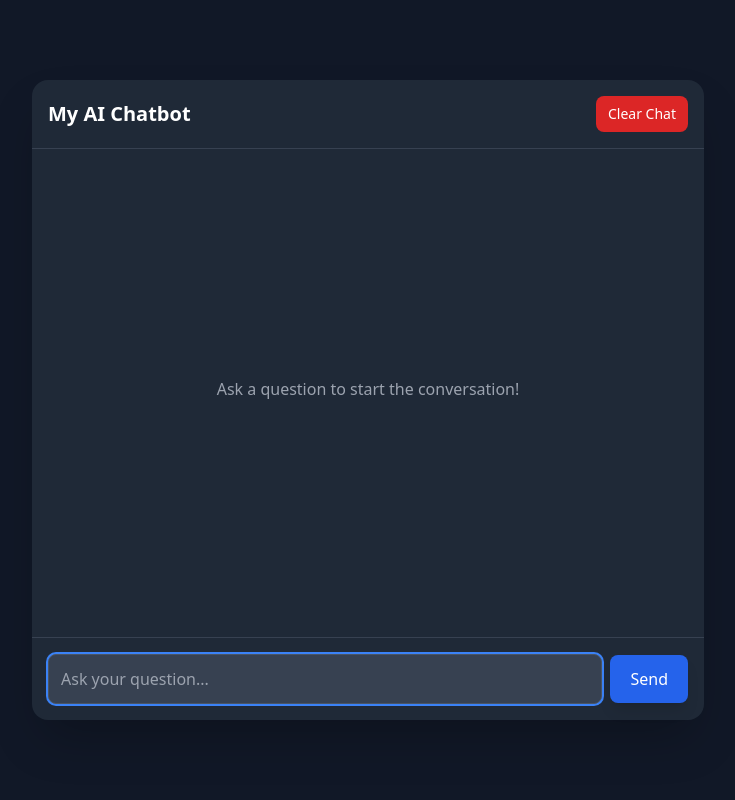
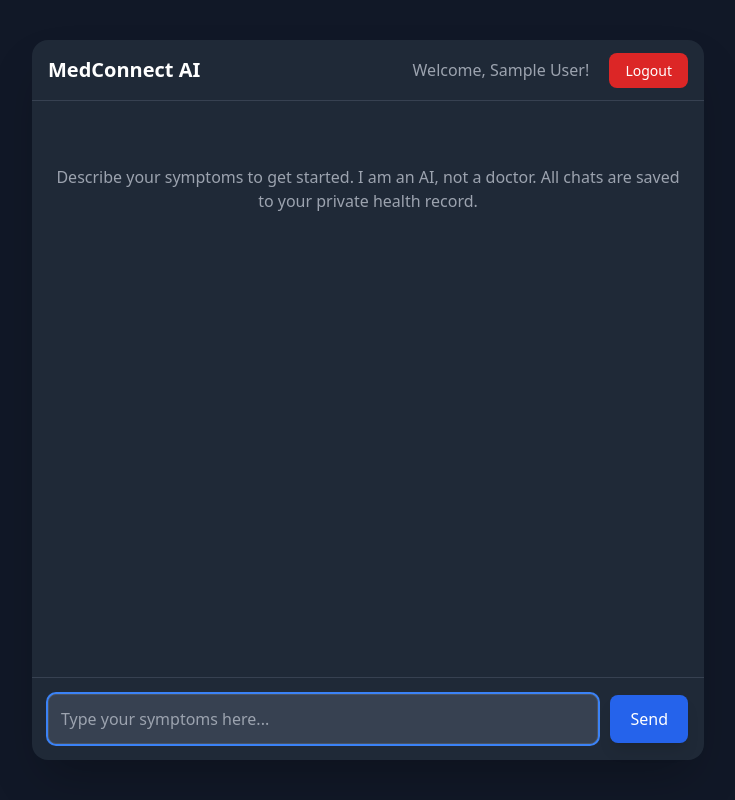
Before and after one commit to Sujal0910/MedConnect_AI_Symptom_Checker, a Flask app: template templates/index.html in a window 1280 px wide. Shown: the whole page, without its empty margins (272-1007 px from the left). Run offline with Flask 3, Linux system fonts and the light colour scheme; the template is opened without the code that fills it, so the values that code supplies are empty; the visitor is signed in with stand-in values (Sample User, id 1); some libraries are stand-ins or nearby versions.

Commit message:
Add user authentication and database support

```diff
--- a/app.py
+++ b/app.py
@@ -1,103 +1,201 @@
 import os
-from flask import Flask, render_template, request, session, redirect, url_for
+from dotenv import load_dotenv
+from flask import Flask, render_template, request, jsonify, redirect, url_for, flash, session
+from flask_sqlalchemy import SQLAlchemy
+from flask_login import LoginManager, UserMixin, login_user, login_required, logout_user, current_user
+from flask_bcrypt import Bcrypt
 from openai import OpenAI
-from dotenv import load_dotenv
+import click
 
+# --- App Initialization ---
 load_dotenv()
-
 app = Flask(__name__)
 
-app.secret_key = os.environ.get("FLASK_SECRET_KEY", "a_very_insecure_default_key_fallback")
+# --- Configuration ---
+app.config['SECRET_KEY'] = os.environ.get('FLASK_SECRET_KEY', 'a_very_strong_default_secret_key_123')
+app.config['SQLALCHEMY_DATABASE_URI'] = 'sqlite:///medconnect.db'
+OPENROUTER_API_KEY = os.environ.get("OPENROUTER_API_KEY")
+MODEL_NAME = "openrouter/andromeda-alpha" # Or any other model
 
-client = None
-OPENROUTER_API_KEY = os.environ.get("OPENROUTER_API_KEY")
+# --- Extensions ---
+db = SQLAlchemy(app)
+bcrypt = Bcrypt(app)
+login_manager = LoginManager(app)
+login_manager.login_view = 'login'
+login_manager.login_message_category = 'danger' # For styling flash messages
 
-if OPENROUTER_API_KEY:
+# --- Database Models ---
+
+class User(db.Model, UserMixin):
+    id = db.Column(db.Integer, primary_key=True)
+    name = db.Column(db.String(150), nullable=False) # FIXED: Was 'username'
+    email = db.Column(db.String(150), unique=True, nullable=False)
+    password_hash = db.Column(db.String(150), nullable=False)
+    chats = db.relationship('ChatHistory', backref='author', lazy=True)
+
+class ChatHistory(db.Model):
+    id = db.Column(db.Integer, primary_key=True)
+    role = db.Column(db.String(10), nullable=False) # 'user' or 'assistant'
+    content = db.Column(db.Text, nullable=False)
+    user_id = db.Column(db.Integer, db.ForeignKey('user.id'), nullable=False)
+
+# --- Flask-Login User Loader ---
+@login_manager.user_loader
+def load_user(user_id):
+    return User.query.get(int(user_id))
+
+# --- Database Initialization Command ---
+@app.cli.command('init-db')
+def init_db_command():
+    """Clears existing data and creates new tables."""
+    with app.app_context():
+        db.drop_all()
+        db.create_all()
+        click.echo('Initialized the database.')
+
+# --- AI Chat Function ---
+def get_openrouter_response(chat_history):
     try:
         client = OpenAI(
             base_url="https://openrouter.ai/api/v1",
             api_key=OPENROUTER_API_KEY,
         )
+
+        system_prompt = {
+            'role': 'system',
+            'content': (
+                "You are 'MedConnect AI', a helpful symptom checker. "
+                "Your goal is to provide preliminary information based on user-described symptoms. "
+                "You must be caring, clear, and safe. "
+                "IMPORTANT: You are an AI, not a doctor. You MUST end every single response with a clear disclaimer "
+                "advising the user to consult a qualified medical professional for a real diagnosis."
+            )
+        }
+
+        messages_to_send = [system_prompt] + chat_history
+
+        response = client.chat.completions.create(
+            model=MODEL_NAME,
+            messages=messages_to_send,
+            max_tokens=1024,
+        )
+
+        if response.choices and response.choices[0].message.content:
+            return response.choices[0].message.content.strip()
+        else:
+            return "Sorry, I couldn't get a response. Please try again."
+
     except Exception as e:
-        print(f"Error initializing OpenRouter client: {e}")
-        client = None
+        print(f"An error occurred while contacting OpenRouter: {e}")
+        return "Sorry, I'm having trouble connecting to my brain right now. Please try again later."
 
-@app.route('/', methods=['GET', 'POST'])
+# --- Main Routes ---
+
+@app.route('/')
+@login_required
 def index():
-    if 'chat_history' not in session:
-        session['chat_history'] = []
+    # Main chat page
+    return render_template('index.html')
+
+# --- Authentication Routes ---
+
+@app.route('/signup', methods=['GET', 'POST'])
+def signup():
+    if current_user.is_authenticated:
+        return redirect(url_for('index'))
 
     if request.method == 'POST':
-        if request.form.get('action') == 'clear':
-            session['chat_history'] = []
-            session.modified = True
-            return redirect(url_for('index'))
+        name = request.form.get('name')
+        email = request.form.get('email')
+        password = request.form.get('password')
 
-        question = request.form['question']
+        # Check if user already exists
+        existing_user = User.query.filter_by(email=email).first()
+        if existing_user:
+            flash('An account with this email already exists. Please login.', 'danger')
+            return redirect(url_for('login')) # FIXED: This line had the wrong indentation
 
-        if not question:
-            return redirect(url_for('index'))
-
-        if not client:
-             answer = "OpenRouter client is not initialized. Please check your API key in the .env file."
-             session['chat_history'].append({"role": "user", "content": question})
-             session['chat_history'].append({"role": "assistant", "content": answer})
-             session.modified = True
-             return redirect(url_for('index'))
+        # Create new user
+        new_user = User(
+            email=email,
+            name=name, # FIXED: Was 'username=name'
+            password_hash=bcrypt.generate_password_hash(password).decode('utf-8')
+        )
 
         try:
-            answer = get_openrouter_response(session['chat_history'], question, request.base_url)
+            db.session.add(new_user)
+            db.session.commit()
+            flash('Account created successfully! Please login.', 'success')
+            return redirect(url_for('login'))
+        except Exception as e:
+            db.session.rollback()
+            flash(f'Error creating account: {e}', 'danger')
+            return render_template('signup.html')
 
-            session['chat_history'].append({"role": "user", "content": question})
-            session['chat_history'].append({"role": "assistant", "content": answer})
-            session.modified = True
+    return render_template('signup.html')
 
-        except Exception as e:
-            print(f"Error calling OpenRouter: {e}")
-            error_message = f"An error occurred while contacting OpenRouter: {e}"
-            session['chat_history'].append({"role": "user", "content": question})
-            session['chat_history'].append({"role": "assistant", "content": error_message})
-            session.modified = True
 
+@app.route('/login', methods=['GET', 'POST'])
+def login():
+    if current_user.is_authenticated:
         return redirect(url_for('index'))
 
-    return render_template('index.html', chat_history=session['chat_history'])
+    if request.method == 'POST':
+        email = request.form.get('email')
+        password = request.form.get('password')
+        user = User.query.filter_by(email=email).first()
 
-def get_openrouter_response(past_messages_list, new_prompt, site_url):
-    if not client:
-        raise Exception("OpenRouter client is not initialized.")
+        if user and bcrypt.check_password_hash(user.password_hash, password):
+            login_user(user, remember=True)
+            next_page = request.args.get('next')
+            return redirect(next_page or url_for('index'))
+        else:
+            flash('Login unsuccessful. Please check email and password.', 'danger')
 
-    print(f"Sending prompt to OpenRouter: {new_prompt[:50]}...")
+    return render_template('login.html')
 
-    MODEL_NAME = "openrouter/andromeda-alpha"
+@app.route('/logout')
+@login_required
+def logout():
+    logout_user()
+    flash('You have been logged out.', 'success')
+    return redirect(url_for('login'))
 
-    headers = {
-        "HTTP-Referer": site_url,
-    }
+# --- Chat API Routes ---
 
-    messages = [{"role": "system", "content": "You are a helpful assistant."}]
+@app.route('/api/get_history')
+@login_required
+def get_history():
+    history = ChatHistory.query.filter_by(user_id=current_user.id).all()
+    history_list = [{'role': chat.role, 'content': chat.content} for chat in history]
+    return jsonify(history_list)
 
-    for message in past_messages_list:
-        messages.append(message)
+@app.route('/api/ask', methods=['POST'])
+@login_required
+def ask():
+    data = request.json
+    user_message = data.get('message')
 
-    messages.append({"role": "user", "content": new_prompt})
+    if not user_message:
+        return jsonify({'error': 'No message provided'}), 400
 
-    response = client.chat.completions.create(
-        model=MODEL_NAME,
-        messages=messages,
-        max_tokens=250,
-        temperature=0.7,
-        n=1,
-        stop=None,
-        extra_headers=headers
-    )
+    # Add user message to DB
+    db.session.add(ChatHistory(role='user', content=user_message, user_id=current_user.id))
+    db.session.commit()
 
-    print("... Received response from OpenRouter.")
+    # Get full chat history for context
+    history = ChatHistory.query.filter_by(user_id=current_user.id).all()
+    history_list = [{'role': chat.role, 'content': chat.content} for chat in history]
 
-    if response.choices and len(response.choices) > 0:
-        return response.choices[0].message.content.strip()
-    else:
-        return "Sorry, I couldn't get a response."
+    # Get AI response
+    ai_answer = get_openrouter_response(history_list)
 
+    # Add AI response to DB
+    db.session.add(ChatHistory(role='assistant', content=ai_answer, user_id=current_user.id))
+    db.session.commit()
+
+    return jsonify({'answer': ai_answer})
+
+# --- Main execution ---
 if __name__ == '__main__':
     app.run(debug=True)
--- /dev/null
+++ b/templates/base.html
@@ -0,0 +1,41 @@
+<!DOCTYPE html>
+<html lang="en" class="h-full">
+<head>
+    <meta charset="UTF-8">
+    <meta name="viewport" content="width=device-width, initial-scale=1.0">
+    <!-- Use title block for individual page titles -->
+    <title>{% block title %}MedConnect AI{% endblock %}</title>
+    <script src="https://cdn.tailwindcss.com"></script>
+    <!-- Extra head content can be added here -->
+    {% block head %}{% endblock %}
+</head>
+<body class="bg-gray-900 text-white font-sans h-full flex flex-col items-center justify-center p-4">
+
+    <!-- Flash Messages -->
+    {% with messages = get_flashed_messages(with_categories=true) %}
+        {% if messages %}
+            <div class="absolute top-5 z-50 w-full max-w-2xl px-4">
+                {% for category, message in messages %}
+                    <div class="p-4 rounded-lg mb-2
+                        {% if category == 'success' %} bg-green-600
+                        {% elif category == 'danger' %} bg-red-600
+                        {% elif category == 'info' %} bg-blue-600
+                        {% else %} bg-gray-600
+                        {% endif %}
+                        text-white shadow-lg">
+                        {{ message }}
+                    </div>
+                {% endfor %}
+            </div>
+        {% endif %}
+    {% endwith %}
+
+    <!-- Main content block -->
+    <div class="bg-gray-800 rounded-2xl shadow-2xl w-full max-w-2xl h-full max-h-[90vh] flex flex-col">
+        {% block content %}{% endblock %}
+    </div>
+
+    <!-- Scripts block -->
+    {% block scripts %}{% endblock %}
+</body>
+</html>
--- a/templates/index.html
+++ b/templates/index.html
@@ -1,106 +1,171 @@
-<!DOCTYPE html>
-<html lang="en" class="h-full">
-<head>
-    <meta charset="UTF-8">
-    <meta name="viewport" content="width=device-width, initial-scale=1.0">
-    <title>Flask Chatbot</title>
-    <!-- Load Tailwind CSS -->
-    <script src="https://cdn.tailwindcss.com"></script>
+{% extends "base.html" %}
+
+{% block title %}Chat - MedConnect AI{% endblock %}
+
+{% block head %}
 <style>
-        /* Simple scrollbar styling for webkit browsers */
-        .chat-container::-webkit-scrollbar {
+    /* Custom scrollbar for chat history */
+    #chat-history::-webkit-scrollbar {
         width: 6px;
     }
-        .chat-container::-webkit-scrollbar-thumb {
-            background-color: #4b5563; /* gray-600 */
-            border-radius: 3px;
+    #chat-history::-webkit-scrollbar-track {
+        background: #374151; /* gray-700 */
+        border-radius: 10px;
     }
-        .chat-container::-webkit-scrollbar-track {
-            background-color: #1f2937; /* gray-800 */
+    #chat-history::-webkit-scrollbar-thumb {
+        background: #4B5563; /* gray-600 */
+        border-radius: 10px;
+    }
+    #chat-history::-webkit-scrollbar-thumb:hover {
+        background: #6B7280; /* gray-500 */
     }
 </style>
-</head>
-<body class="bg-gray-900 text-white font-sans h-full flex flex-col items-center justify-center p-4">
+{% endblock %}
 
-    <div class="bg-gray-800 rounded-2xl shadow-2xl w-full max-w-2xl h-full max-h-[80vh] flex flex-col">
-
-        <!-- Header -->
-        <div class="flex justify-between items-center p-4 border-b border-gray-700">
-            <h1 class="text-xl font-bold">My AI Chatbot</h1>
-            <!-- Clear Chat Button Form -->
-            <form method="POST" action="{{ url_for('index') }}" class="m-0">
-                <input type="hidden" name="action" value="clear">
-                <button type="submit"
-                        class="bg-red-600 hover:bg-red-700 text-white text-sm font-medium py-2 px-3 rounded-lg transition-colors duration-200">
-                    Clear Chat
-                </button>
-            </form>
+{% block content %}
+<!-- Header Bar -->
+<div class="flex items-center justify-between p-4 border-b border-gray-700">
+    <h1 class="text-xl font-bold">MedConnect AI</h1>
+    <div>
+        <!-- current_user is available from Flask-Login -->
+        <span class="text-gray-400 mr-4">Welcome, {{ current_user.name }}!</span>
+        <a href="{{ url_for('logout') }}"
+           class="bg-red-600 hover:bg-red-700 text-white font-medium py-2 px-4 rounded-lg transition-colors duration-200 text-sm">
+            Logout
+        </a>
+    </div>
 </div>
 
-        <!-- Chat History Container -->
-        <div id="chat-container" class="flex-1 p-4 overflow-y-auto space-y-4 chat-container">
-            <!--
-                We will loop over the chat_history from Flask
-                and display each message.
-            -->
-            {% if not chat_history %}
-                <div class="flex justify-center items-center h-full">
-                    <p class="text-gray-400">Ask a question to start the conversation!</p>
-                </div>
-            {% else %}
-                {% for message in chat_history %}
-                    {% if message.role == 'user' %}
-                        <!-- User's Message -->
-                        <div class="flex justify-end">
-                            <div class="bg-blue-600 text-white p-3 rounded-l-lg rounded-br-lg max-w-xs md:max-w-md shadow-md">
-                                <p>{{ message.content }}</p>
-                            </div>
-                        </div>
-                    {% elif message.role == 'assistant' %}
-                        <!-- Bot's Message -->
-                        <div class="flex justify-start">
-                            <div class="bg-gray-700 text-white p-3 rounded-r-lg rounded-bl-lg max-w-xs md:max-w-md shadow-md">
-                                <!-- Use pre-wrap to respect newlines from the AI -->
-                                <p class="whitespace-pre-wrap">{{ message.content }}</p>
-                            </div>
-                        </div>
-                    {% endif %}
-                {% endfor %}
-            {% endif %}
+<!-- Chat History -->
+<div id="chat-history" class="flex-1 p-6 space-y-4 overflow-y-auto">
+    <!-- Chat messages will be loaded here by JavaScript -->
 </div>
 
-        <!-- Spacer -->
-        <div class="h-2"></div>
+<!-- "Thinking" Indicator -->
+<div id="thinking-indicator" class="px-6 py-2 text-gray-400" style="display: none;">
+    <span class="animate-pulse">MedConnect AI is thinking...</span>
+</div>
 
 <!-- Input Form -->
-        <div class="p-4 border-t border-gray-700">
-            <form method="POST" action="{{ url_for('index') }}" class="flex items-center space-x-2">
-                <input type="text"
-                       name="question"
-                       placeholder="Ask your question..."
-                       autocomplete="off"
+<form id="chat-form" class="p-4 border-t border-gray-700">
+    <div class="flex items-center space-x-3">
+        <input type="text" id="message-input"
+               placeholder="Type your symptoms here..." autocomplete="off"
                class="flex-1 p-3 bg-gray-700 border border-gray-600 rounded-lg focus:outline-none focus:ring-2 focus:ring-blue-500 text-white"
                autofocus>
-                <button type-="submit"
-                        name="action"
-                        value="submit"
+        <button type="submit"
                 class="bg-blue-600 hover:bg-blue-700 text-white font-medium py-3 px-5 rounded-lg transition-colors duration-200 shadow-lg">
             Send
         </button>
+    </div>
 </form>
-        </div>
+{% endblock %}
 
-    </div>
+{% block scripts %}
+<script>
+    document.addEventListener('DOMContentLoaded', function() {
+        const chatHistory = document.getElementById('chat-history');
+        const chatForm = document.getElementById('chat-form');
+        const messageInput = document.getElementById('message-input');
+        const thinkingIndicator = document.getElementById('thinking-indicator');
 
-    <script>
-        // Scroll to the bottom of the chat container on page load
-        window.onload = function() {
-            const chatContainer = document.getElementById('chat-container');
-            if(chatContainer) {
-                chatContainer.scrollTop = chatContainer.scrollHeight;
+        // Function to scroll to the bottom of the chat
+        function scrollToBottom() {
+            chatHistory.scrollTop = chatHistory.scrollHeight;
+        }
+
+        // Function to add a message to the chat window
+        function addMessage(sender, message) {
+            const messageElement = document.createElement('div');
+            messageElement.classList.add('flex', 'max-w-xs', 'md:max-w-md', 'lg:max-w-lg', 'rounded-lg', 'p-3', 'text-white', 'shadow-md');
+
+            if (sender === 'user') {
+                messageElement.classList.add('bg-blue-600', 'ml-auto');
+            } else {
+                messageElement.classList.add('bg-gray-600', 'mr-auto');
+            }
+
+            // Sanitize and set text content
+            const p = document.createElement('p');
+            p.textContent = message;
+            messageElement.appendChild(p);
+
+            chatHistory.appendChild(messageElement);
+            scrollToBottom();
+        }
+
+        // --- Load existing chat history from the server ---
+        async function loadHistory() {
+            try {
+                const response = await fetch("{{ url_for('get_history') }}");
+                if (!response.ok) {
+                    throw new Error('Network response was not ok');
+                }
+                const history = await response.json();
+
+                chatHistory.innerHTML = ''; // Clear any existing
+
+                if (history.length === 0) {
+                    // Show welcome message if chat is empty
+                    const welcomeMessage = document.createElement('div');
+                    welcomeMessage.classList.add('text-center', 'text-gray-400', 'py-10');
+                    welcomeMessage.textContent = "Describe your symptoms to get started. I am an AI, not a doctor. All chats are saved to your private health record.";
+                    chatHistory.appendChild(welcomeMessage);
+                } else {
+                    history.forEach(item => {
+                        addMessage(item.role, item.content);
+                    });
+                }
+                scrollToBottom();
+            } catch (error) {
+                console.error('Error loading chat history:', error);
+                addMessage('assistant', 'Sorry, I couldn\'t load your chat history.');
             }
         }
+
+        // --- Handle form submission ---
+        chatForm.addEventListener('submit', async function(e) {
+            e.preventDefault(); // Stop page reload
+
+            const userMessage = messageInput.value.trim();
+            if (userMessage === '') {
+                return;
+            }
+
+            // Add user message to UI
+            addMessage('user', userMessage);
+            messageInput.value = '';
+            thinkingIndicator.style.display = 'block'; // Show "thinking..."
+
+            // Send message to server and get response
+            try {
+                const response = await fetch("{{ url_for('ask') }}", {
+                    method: 'POST',
+                    headers: {
+                        'Content-Type': 'application/json',
+                    },
+                    body: JSON.stringify({ message: userMessage }),
+                });
+
+                if (!response.ok) {
+                    throw new Error('Network response was not ok');
+                }
+
+                const data = await response.json();
+
+                // Add assistant's response to UI
+                addMessage('assistant', data.answer);
+
+            } catch (error) {
+                console.error('Error sending message:', error);
+                addMessage('assistant', 'Sorry, something went wrong. Please try again.');
+            } finally {
+                thinkingIndicator.style.display = 'none'; // Hide "thinking..."
+            }
+        });
+
+        // Initial load of chat history
+        loadHistory();
+    });
 </script>
-
-</body>
-</html>
+{% endblock %}
```
Also changed, not shown: templates/login.html (added, +43 -0 lines), templates/signup.html (added, +55 -0 lines), 1 other file. Lines whose indentation alone changed are shown as unchanged.
